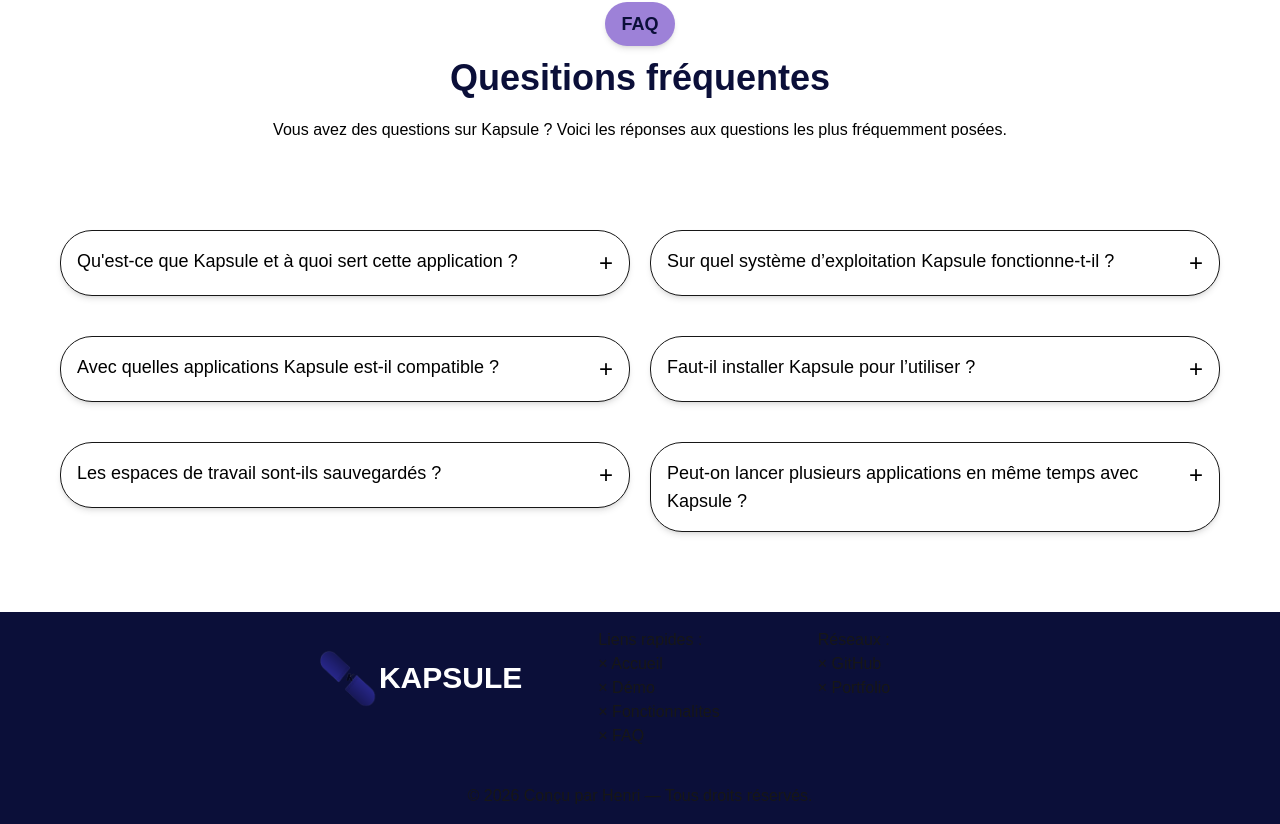
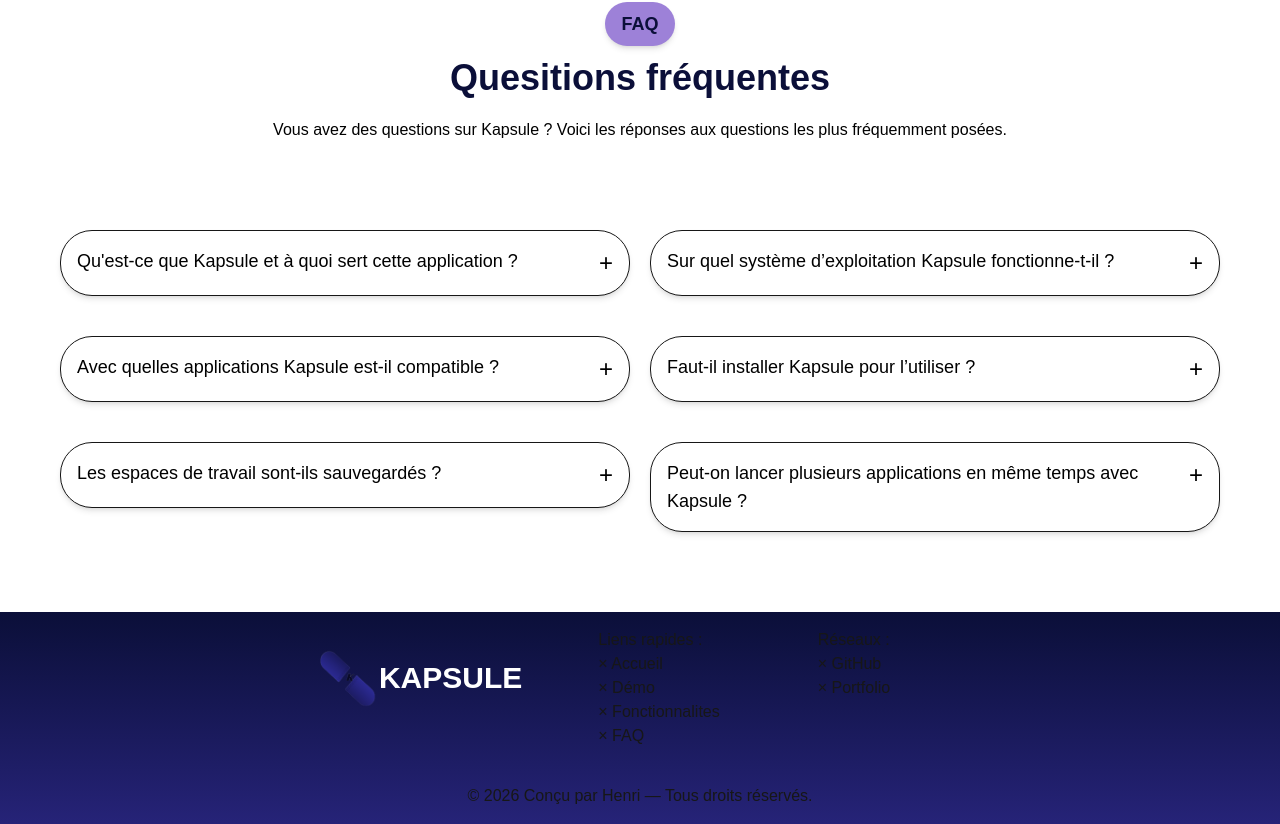
Before and after one commit to HenriAku/WebSite_Kapsule, a Next.js app: page / in a window 1280 px wide. Shown: the part 3136-3960 px from the top of the page. Built offline with nearby package versions, Linux system fonts and the light colour scheme.

Commit message:
modif footer bg

```diff
--- a/src/app/composants/essentiel/footer.tsx
+++ b/src/app/composants/essentiel/footer.tsx
@@ -4,7 +4,7 @@
 
 export const Footer = () => {
 	return (
-		<footer className="bg_bleu_nuit p-4 flex flex-col items-center justify-center">
+		<footer className="bg-gradient-to-b from-[#0B0F39] to-[#262378] p-4 flex flex-col items-center justify-center">
 			<div className="md:text-left mb-4 font
 					grid grid-cols-1 md:grid-cols-3 gap-4 pb-5">
 				<div className="pb-5 md:mt-5 text-lg flex">
```
Also changed, not shown: 1 other file (tests, documents, lock files or other folders).
